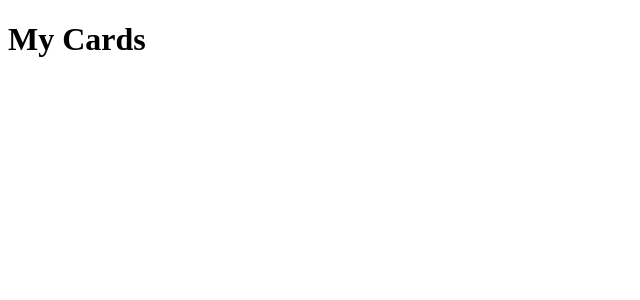
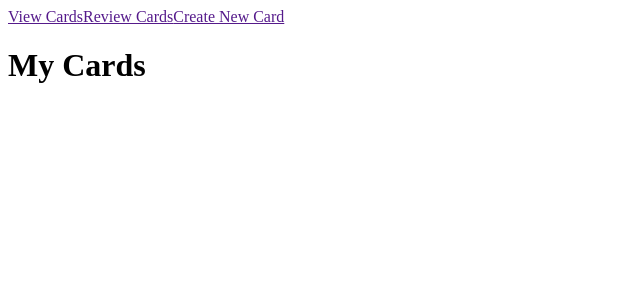
Before and after one commit to MichaelPooleLF/react-flash-cards-pt, a React app: page / in a window 1280 px wide. Shown: the top 300 px of the page, without its empty margins (0-640 px from the left). Built offline with nearby package versions, Linux system fonts and the light colour scheme; the HTML template or start-up script is replaced by a standard one.

Commit message:
Completed User can Navigate to Different Views

```diff
--- a/src/components/app.jsx
+++ b/src/components/app.jsx
@@ -2,6 +2,7 @@ import React from "react";
 import ViewCards from "./view-cards";
 import Review from "./review-cards";
 import CreateCard from "./create-card";
+import Nav from "./nav"
 
 class App extends React.Component {
   constructor(props) {
@@ -9,11 +10,13 @@ class App extends React.Component {
     this.state = {
       view: "view-cards"
     };
+    this.setView = this.setView.bind(this);
   }
 
-  setView(view) {
+  setView(viewState) {
+    event.preventDefault();
     this.setState({
-      view: view
+      view: viewState
     })
   }
 
@@ -33,6 +36,7 @@ class App extends React.Component {
   render() {
     return (
       <>
+        <Nav setView={this.setView} />
         {this.getView()}
       </>
     );
--- a/src/components/nav.jsx
+++ b/src/components/nav.jsx
@@ -1,5 +1,17 @@
 import React from "react";
 
 function Nav(props) {
-  return
-}
+  return (
+  <nav className="navbar navbar-expand-lg navbar-dark bg-dark">
+      <div className="collapse navbar-collapse">
+        <div className="navbar-nav">
+          <a onClick={() => props.setView("view-cards")} href="" className="nav-item nav-link">View Cards</a>
+          <a onClick={() => props.setView("review-cards")} href="" className="nav-item nav-link">Review Cards</a>
+          <a onClick={() => props.setView("create-card")} href="" className="nav-item nav-link">Create New Card</a>
+        </div>
+      </div>
+    </nav>
+  );
+};
+
+export default Nav
```
Also changed, not shown: 1 other file (tests, documents, lock files or other folders).
